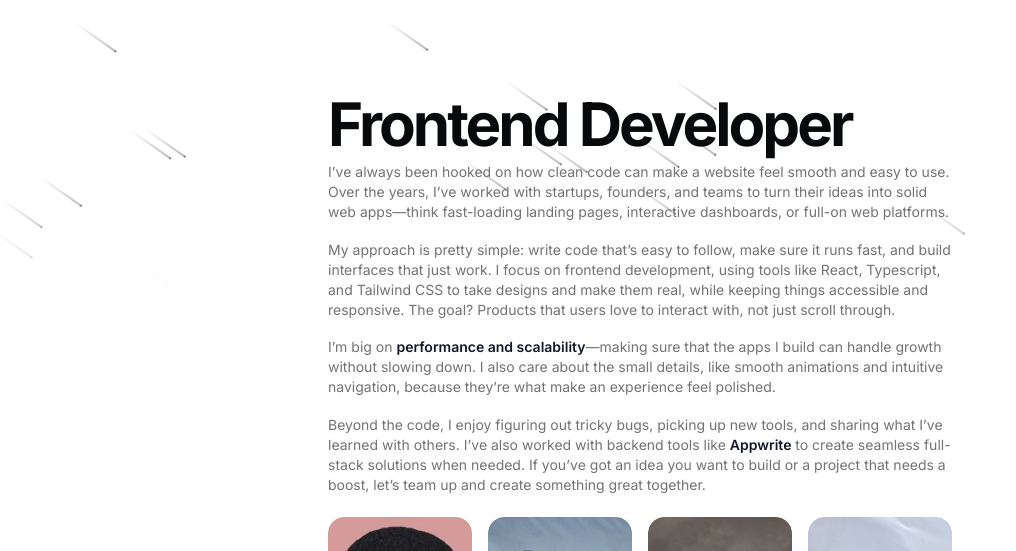
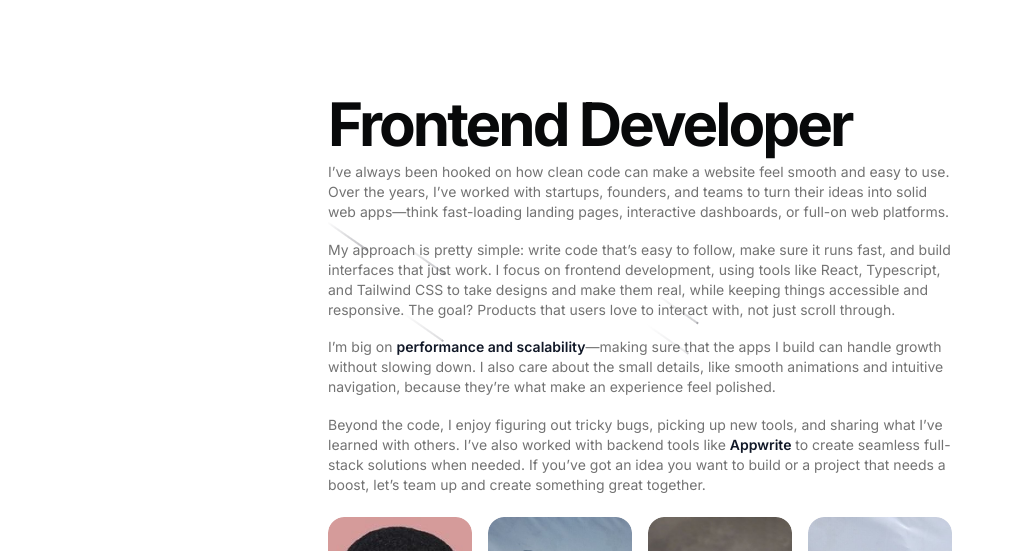
Before and after one commit to SHAKUURR/shakur-porfolio, a Next.js app: page /about in a window 1280 px wide. Shown: the top 551 px of the page, without its empty margins (0-1016 px from the left). Built offline with nearby package versions, Linux system fonts and the light colour scheme.

Commit message:
FIXED OVEFLOW ISSUE

```diff
--- a/src/app/about/page.tsx
+++ b/src/app/about/page.tsx
@@ -11,8 +11,8 @@ const About = () => {
 		<main className="flex flex-col min-h-[100dvh] space-y-10">
 			<section id="profile">
 				<div className="gap-2 flex justify-between">
-					<div className="flex-col flex flex-1 space-y-1.5">
-						<Meteors number={30} />
+					<div className="flex-col flex flex-1 space-y-1.5 relative overflow-x-clip">
+						<Meteors number={10} />
 						<BlurFadeText
 							delay={BLUR_FADE_DELAY}
 							className="text-3xl font-bold tracking-tighter sm:text-5xl xl:text-6xl/none"
```
